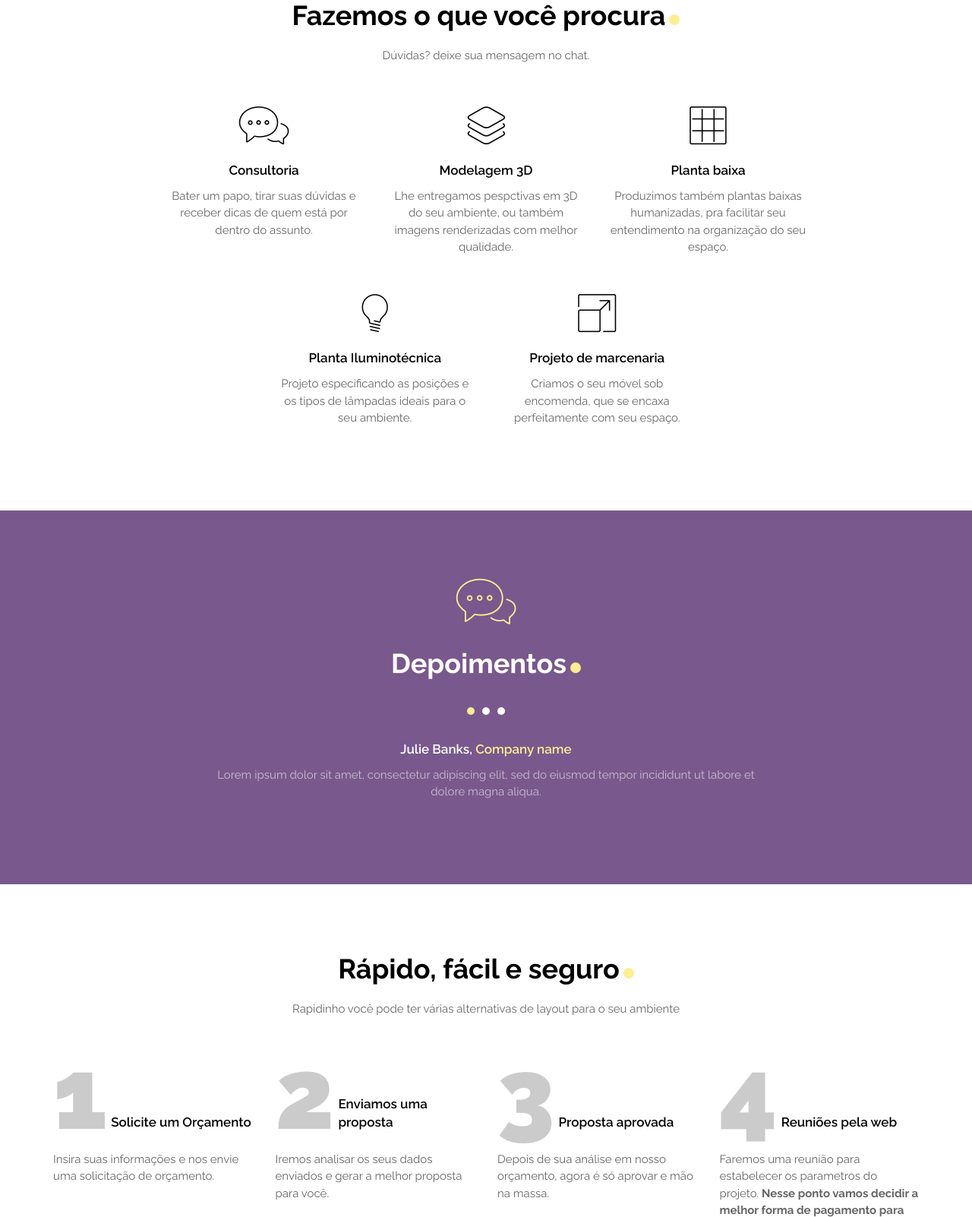
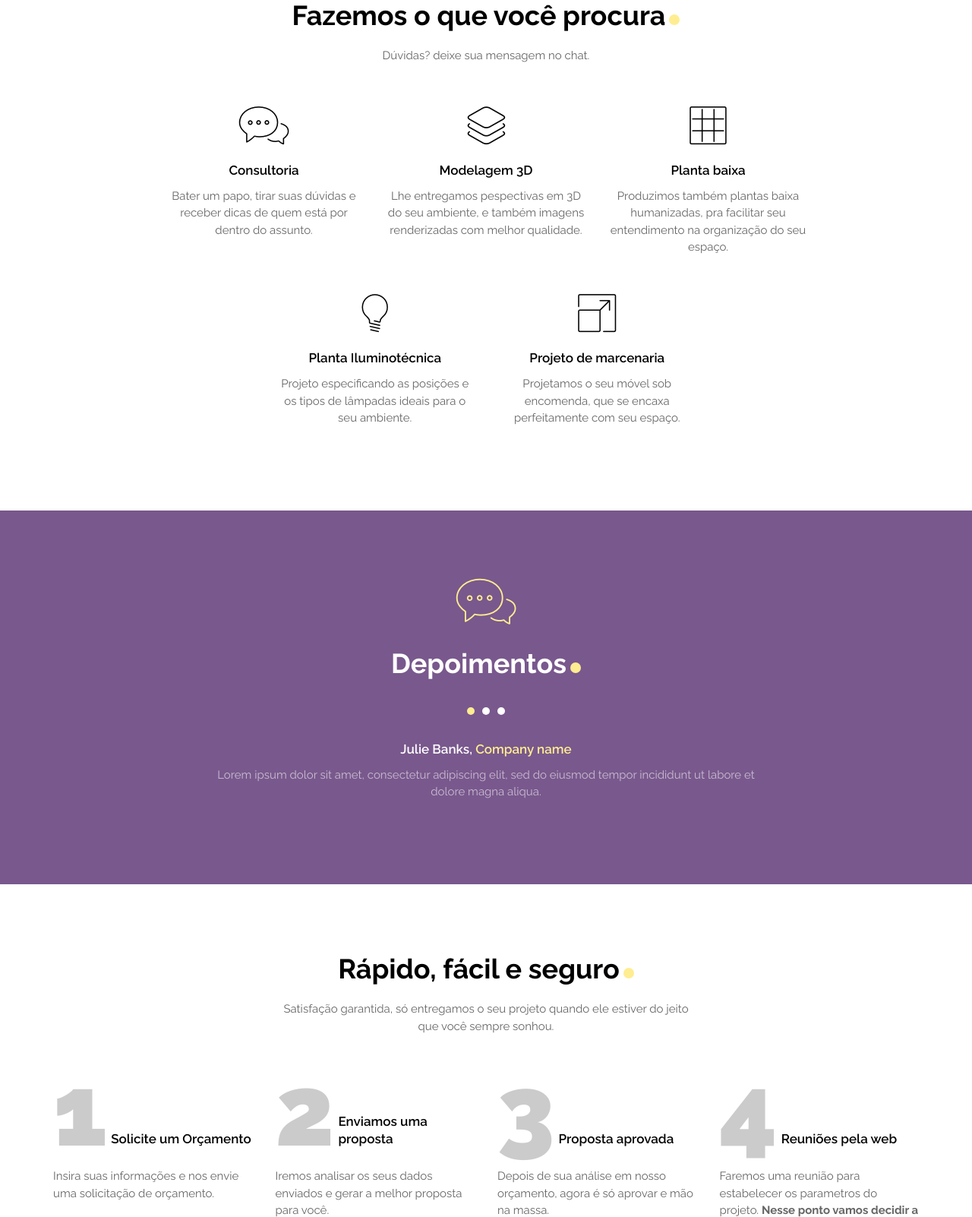
Before and after one commit to franklindias/designon, a Django app: page / in a window 1280 px wide. Shown: the part 891-2493 px from the top of the page at 76% size. Run offline with Django 3.2, Linux system fonts and the light colour scheme; some libraries are stand-ins or nearby versions.

Commit message:
ajustes e correcoes no index

```diff
--- a/designon/core/templates/index.html
+++ b/designon/core/templates/index.html
@@ -6,11 +6,11 @@
     <meta name="google-site-verification" content="4FSoV7_WrvF-jvuqtuhPFnGeSwD42WDpS29rkR04eaw" />
 	<meta name="viewport" content="width=device-width, initial-scale=1">
 
-	<meta name='description' content='Decore seu quarto, sala, cozinha ou escritório com quem realmente entende e custos que cabem no seu bolso.'>
+	<meta name='description' content='Projete a decoração do seu quarto, sala, cozinha ou escritório com quem realmente entende e custos que cabem no seu bolso.'>
 
-    <meta name='keywords' content='decoração, decoração de sala, decoração de casas, papel de parede decoração, decoraçao, casa e decoração, decorações, decorações de casas, revista de decoração, cortinas para quarto, como decorar uma sala, tapetes para sala, papeis de parede, sites de decoração, papel parede, consultoria'>
+    <meta name='keywords' content='decoração, decoração de sala, decoração de casas, papel de parede decoração, decoraçao, casa e decoração, decorações, decorações de casas, revista de decoração, cortinas para quarto, como decorar uma sala, tapetes para sala, papeis de parede, sites de decoração, papel parede, consultoria, design de interiores'>
 
-	<title>DesignOn - Decoração e Consultoria 100% Online</title>
+	<title>DesignOn - Projetos de decoração e Consultoria 100% Online</title>
 
 	<link rel="alternate" href="http://designon.arq.br" hreflang="pt-br" />
 
@@ -164,14 +164,14 @@ type="text/javascript";e.parentNode.insertBefore($,e)})(document,"script");
 							<span class="icon icon-layers"></span>
 							<div class="media-body">
 								<h3>Modelagem 3D</h3>
-								<p class="text-muted">Lhe entregamos pespctivas em 3D do seu ambiente, ou também imagens renderizadas com melhor qualidade.</p>
+								<p class="text-muted">Lhe entregamos pespectivas em 3D do seu ambiente, e também imagens renderizadas com melhor qualidade.</p>
 							</div>
 						</div>
 						<div class="col-feature col-sm-6 col-md-3">
 							<span class="icon icon-grid"></span>
 							<div class="media-body">
 								<h3>Planta baixa</h3>
-								<p class="text-muted">Produzimos também plantas baixas humanizadas, pra facilitar seu entendimento na organização do seu espaço.</p>
+								<p class="text-muted">Produzimos também plantas baixa humanizadas, pra facilitar seu entendimento na organização do seu espaço.</p>
 							</div>
 						</div>
 
@@ -190,7 +190,7 @@ type="text/javascript";e.parentNode.insertBefore($,e)})(document,"script");
 							<span class="icon icon-expand"></span>
 							<div class="media-body">
 								<h3>Projeto de marcenaria</h3>
-								<p class="text-muted">Criamos o seu móvel sob encomenda, que se encaxa perfeitamente com seu espaço.</p>
+								<p class="text-muted">Projetamos o seu móvel sob encomenda, que se encaxa perfeitamente com seu espaço.</p>
 							</div>
 						</div>
 					</div>
@@ -245,7 +245,7 @@ type="text/javascript";e.parentNode.insertBefore($,e)})(document,"script");
 	  			<div class="row">
 	  				<header class="text-center col-md-6 col-md-offset-3">
 	  					<h2 class="section-title">Rápido, fácil e seguro</h2>
-	  					<p class="text-muted">Rapidinho você pode ter várias alternativas de layout para o seu ambiente</p>
+	  					<p class="text-muted">Satisfação garantida, só entregamos o seu projeto quando ele estiver do jeito que você sempre sonhou.</p>
 	  				</header>
 				</div>
 				<div class="section-content">
@@ -424,17 +424,17 @@ type="text/javascript";e.parentNode.insertBefore($,e)})(document,"script");
   				</div>
   				<div class="section-content text-center">
 					<div class="row-baseline row">
-						<div class="col-baseline conctact-col col-sm-6 col-md-4">
+						<!-- <div class="col-baseline conctact-col col-sm-6 col-md-4">
 							<span class="icon text-purple icon-phone"></span>
 							<p><strong>Whatsapp: </strong>84 98885-0704</p>
-						</div>
-						<div class="col-baseline conctact-col col-sm-6 col-md-4">
+						</div> -->
+						<div class="col-baseline conctact-col col-sm-6 col-md-6">
 							<span class="icon  icon-envelope"></span>
-							<p>designon@gmail.com</p>
+							<p>designon.arq@gmail.com</p>
 						</div>
 						<div class="visible-sm clearfix"></div>
 
-						<div class="col-baseline conctact-col col-sm-6 col-md-4">
+						<div class="col-baseline conctact-col col-sm-6 col-md-6">
 							<span class="icon  icon-globe"></span>
 							<p>www.designon.arq.br</p>
 						</div>
@@ -492,6 +492,7 @@ type="text/javascript";e.parentNode.insertBefore($,e)})(document,"script");
                             <option value="Quarto de Solteiro">Quarto de Solteiro</option>
                             <option value="Casa Completa">Casa Completa</option>
                             <option value="Área Externa">Área Externa</option>
+                             <option value="Área Externa">Outro (detalhar no último campo) </option>
                         </select>
                       </div>
 
```
